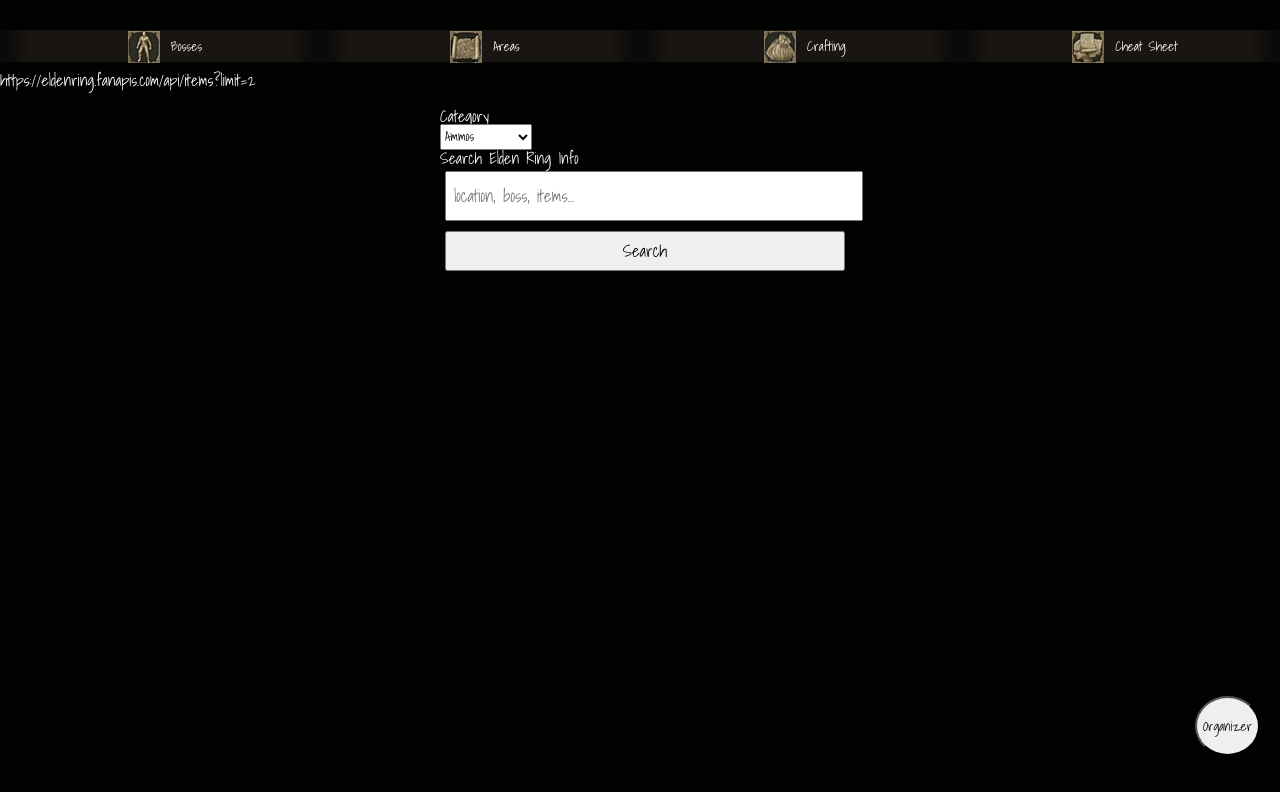
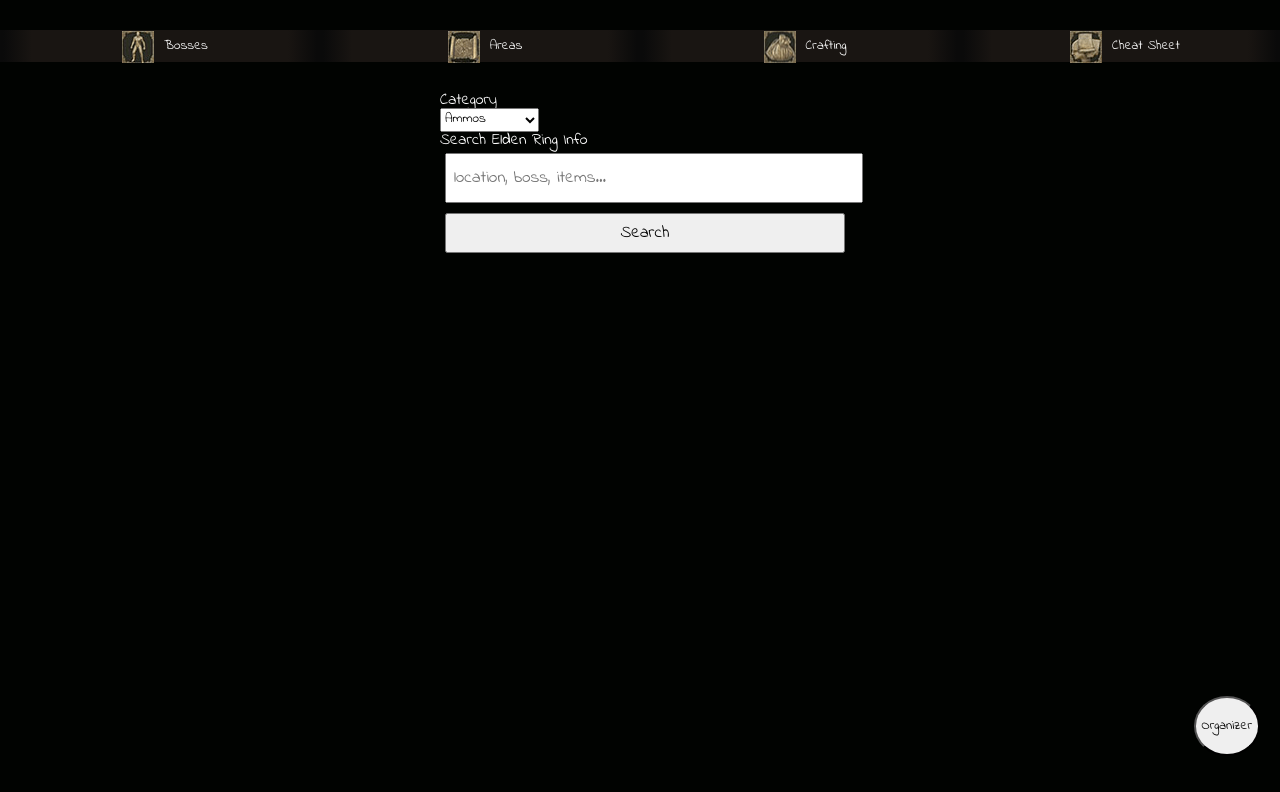
Before and after one commit to r-Dev03/Elden-Ring-Companion-Hub, a React (Create React App) app: page /CheatSheet in a window 1280 px wide. Shown: the top 792 px of the page. Built offline with nearby package versions, Linux system fonts and the light colour scheme.

Commit message:
Changed font

```diff
--- a/public/index.html
+++ b/public/index.html
@@ -10,8 +10,8 @@
     />
     <link rel="preconnect" href="https://fonts.googleapis.com">
 <link rel="preconnect" href="https://fonts.gstatic.com" crossorigin>
-<link href="https://fonts.googleapis.com/css2?family=Shadows+Into+Light&display=swap" rel="stylesheet">
-    <title>Elden Ring Strategizer</title>
+<link href="https://fonts.googleapis.com/css2?family=Indie+Flower&display=swap" rel="stylesheet">
+<title>Elden Ring Strategizer</title>
   </head>
   <body>
     <noscript>You need to enable JavaScript to run this app.</noscript>
--- a/src/App.js
+++ b/src/App.js
@@ -56,7 +56,6 @@ function App() {
                             <Link to={`/Logs`} >
                                 <button className='organizerBtn'>Organizer</button>
                             </Link>
-                            <h2>https://eldenring.fanapis.com/api/items?limit=2</h2>
                             <CheatSheet />
                         </>
                     } />
--- a/src/components/Organizer.js
+++ b/src/components/Organizer.js
@@ -18,6 +18,7 @@ const Organizer = () => {
                     //here's the return for the loop
                     return (
                         <div className="bossLogsContainer" onClick={toggleLog}>
+                            <button className="button">{el.bossName}</button>
                             <div className={showLog ? "showLog" : "hideLog"} key={el.id}>
                                 <p> Boss Name: {el.bossName}</p>
                                 <p> Boss Type: {el.bossType}</p>
--- a/src/index.css
+++ b/src/index.css
@@ -2,6 +2,7 @@
    v2.0 | 20110126
    License: none (public domain)
 */
+
 
 html, body, div, span, applet, object, iframe,
 h1, h2, h3, h4, h5, h6, p, blockquote, pre,
@@ -49,8 +50,11 @@ table {
 }
 
 *, html {
-    font-family: 'Shadows Into Light', cursive;
+    font-family: 'Indie Flower', cursive;
 }
+
+
+
 
 .App {
     position: relative;
@@ -208,6 +212,7 @@ textarea {
     width: 33%;
     height: 100px;
     display: flex;
+    flex-wrap: wrap;
     justify-content: center;
     align-items: center;
 }
```
